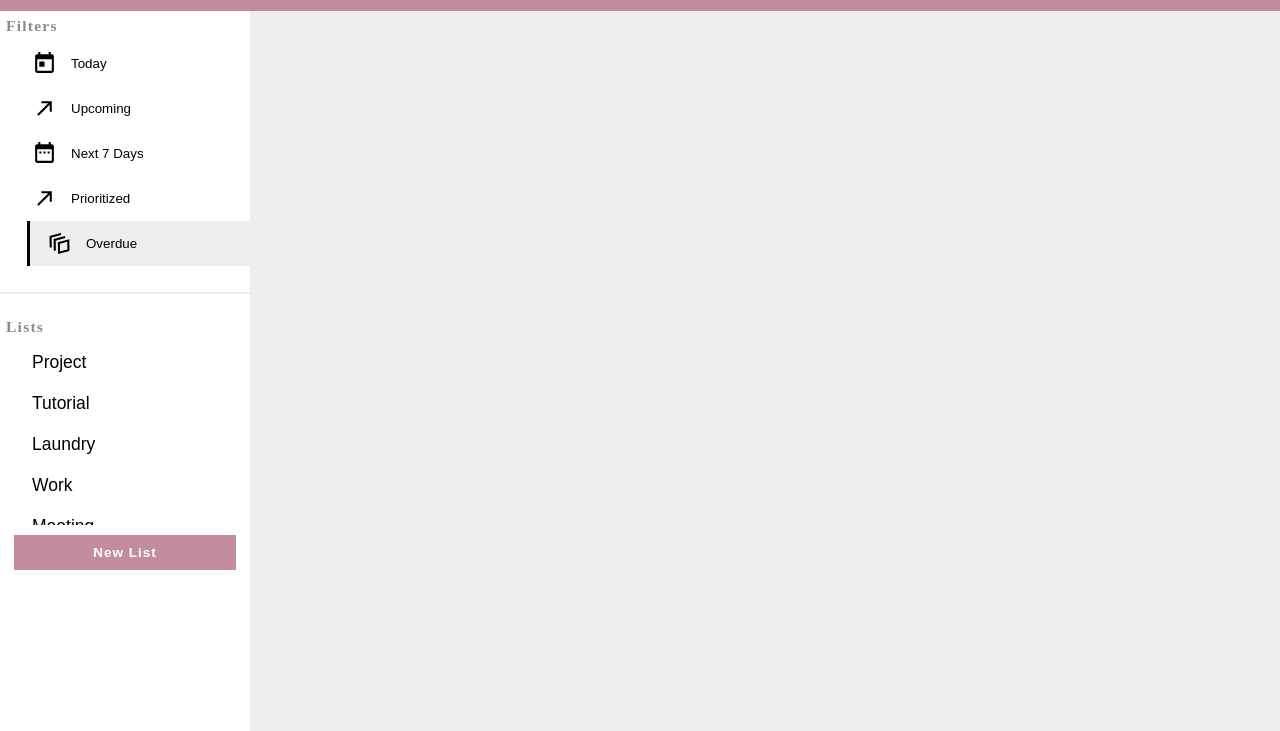
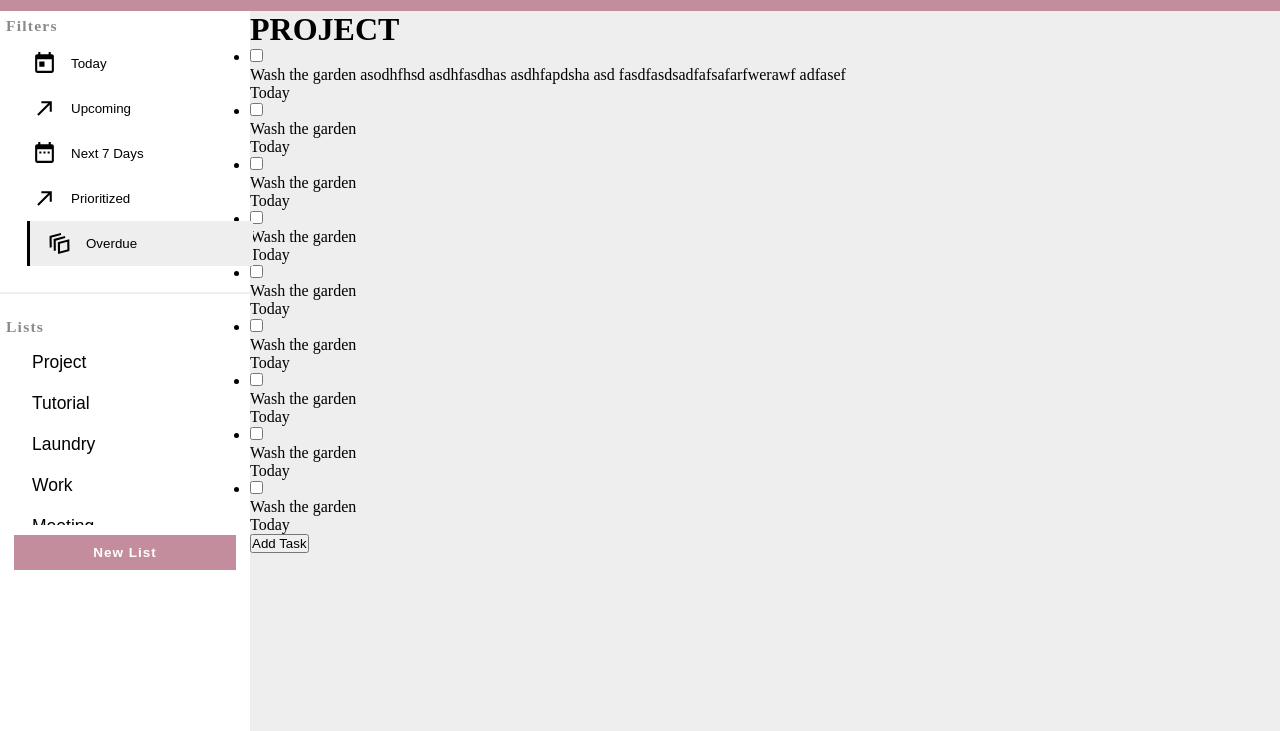
Before and after one commit to TonyFred-code/project-todo-list, a website built with webpack: page src/index.html in a window 1280 px wide. Shown: the part 69-800 px from the top of the page. Built offline with nearby package versions, Linux system fonts and the light colour scheme.

Commit message:
add temp content to view todo item styling

```diff
--- a/src/index.html
+++ b/src/index.html
@@ -78,11 +78,107 @@
           </div>
         </div>
       </nav>
-      <!--  <div class="current-screen">
+      <div class="current-screen">
         <h1 class="current-screen-title">PROJECT</h1>
         <ul class="todo-items">
-          <li>
-            <span class="marker" data-done="false"></span>
+          <li class="todo-item">
+            <div class="marker-label-container">
+              <label class="marker-container">
+                <input type="checkbox" />
+                <span class="marker" data-done="false"></span>
+              </label>
+            </div>
+            <div class="todo-details">
+              <div class="todo-title">Wash the garden asodhfhsd asdhfasdhas asdhfapdsha asd fasdfasdsadfafsafarfwerawf adfasef</div>
+              <div class="todo-date-view">Today</div>
+            </div>
+            <span class="priority"></span>
+          </li>
+          <li class="todo-item">
+            <div class="marker-label-container">
+              <label class="marker-container">
+                <input type="checkbox" />
+                <span class="marker" data-done="false"></span>
+              </label>
+            </div>
+            <div class="todo-details">
+              <div class="todo-title">Wash the garden</div>
+              <div class="todo-date-view">Today</div>
+            </div>
+            <span class="priority"></span>
+          </li>
+          <li class="todo-item">
+            <div class="marker-label-container">
+              <label class="marker-container">
+                <input type="checkbox" />
+                <span class="marker" data-done="false"></span>
+              </label>
+            </div>
+            <div class="todo-details">
+              <div class="todo-title">Wash the garden</div>
+              <div class="todo-date-view">Today</div>
+            </div>
+            <span class="priority"></span>
+          </li>
+          <li class="todo-item">
+            <div class="marker-label-container">
+              <label class="marker-container">
+                <input type="checkbox" />
+                <span class="marker" data-done="false"></span>
+              </label>
+            </div>
+            <div class="todo-details">
+              <div class="todo-title">Wash the garden</div>
+              <div class="todo-date-view">Today</div>
+            </div>
+            <span class="priority"></span>
+          </li>
+          <li class="todo-item">
+            <div class="marker-label-container">
+              <label class="marker-container">
+                <input type="checkbox" />
+                <span class="marker" data-done="false"></span>
+              </label>
+            </div>
+            <div class="todo-details">
+              <div class="todo-title">Wash the garden</div>
+              <div class="todo-date-view">Today</div>
+            </div>
+            <span class="priority"></span>
+          </li>
+          <li class="todo-item">
+            <div class="marker-label-container">
+              <label class="marker-container">
+                <input type="checkbox" />
+                <span class="marker" data-done="false"></span>
+              </label>
+            </div>
+            <div class="todo-details">
+              <div class="todo-title">Wash the garden</div>
+              <div class="todo-date-view">Today</div>
+            </div>
+            <span class="priority"></span>
+          </li>
+          <li class="todo-item">
+            <div class="marker-label-container">
+              <label class="marker-container">
+                <input type="checkbox" />
+                <span class="marker" data-done="false"></span>
+              </label>
+            </div>
+            <div class="todo-details">
+              <div class="todo-title">Wash the garden</div>
+              <div class="todo-date-view">Today</div>
+            </div>
+            <span class="priority"></span>
+          </li>
+          <li class="todo-item">
+            <div class="marker-label-container">
+              <label class="marker-container">
+                <input type="checkbox" />
+                <span class="marker" data-done="false"></span>
+              </label>
+            </div>
             <div class="todo-details">
               <div class="todo-title">Wash the garden</div>
               <div class="todo-date-view">Today</div>
@@ -90,17 +186,13 @@
             <span class="priority"></span>
           </li>
 
-          <li>
-            <span class="marker" data-done="false"></span>
-            <div class="todo-details">
-              <div class="todo-title">Wash the garden</div>
-              <div class="todo-date-view">Today</div>
+          <li class="todo-item">
+            <div class="marker-label-container">
+              <label class="marker-container">
+                <input type="checkbox" />
+                <span class="marker" data-done="false"></span>
+              </label>
             </div>
-            <span class="priority"></span>
-          </li>
-
-          <li>
-            <span class="marker" data-done="false"></span>
             <div class="todo-details">
               <div class="todo-title">Wash the garden</div>
               <div class="todo-date-view">Today</div>
@@ -109,9 +201,14 @@
           </li>
         </ul>
         <button type="button" class="add-task" data-active-list="project">
-          Add
+          Add Task
         </button>
-      </div> -->
+      </div>
     </div>
+    <!-- |?: create the following dialogs -->
+    <!-- create list item -->
+    <!-- rename list item -->
+    <!-- ToDo-item details view -- will also double as creating new todo item -->
+    <!-- Save (or cancel) changes confirmation  -->
   </body>
 </html>
```
